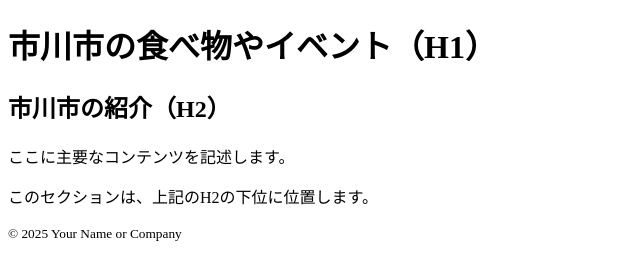
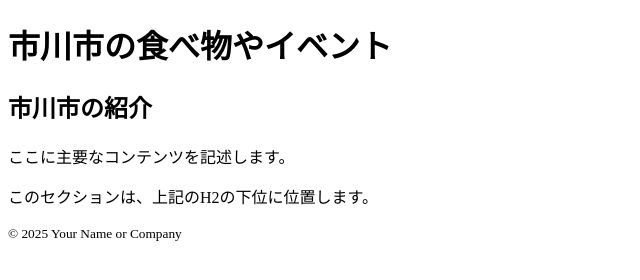
Before and after one commit to oga8002/E2A-test5.github.io, a plain HTML site: page index.html in a window 1280 px wide. Shown: the whole page, without its empty margins (0-640 px from the left). Drawn offline with Linux system fonts and the light colour scheme.

Commit message:
Update index.html

```diff
--- a/index.html
+++ b/index.html
@@ -8,11 +8,11 @@
 </head>
 <body>
     <header>
-        <h1>市川市の食べ物やイベント（H1）</h1>
+        <h1>市川市の食べ物やイベント</h1>
     </header>
 
     <main>
-        <h2>市川市の紹介（H2）</h2>
+        <h2>市川市の紹介</h2>
         <p>ここに主要なコンテンツを記述します。</p>
 
         <section>
```
